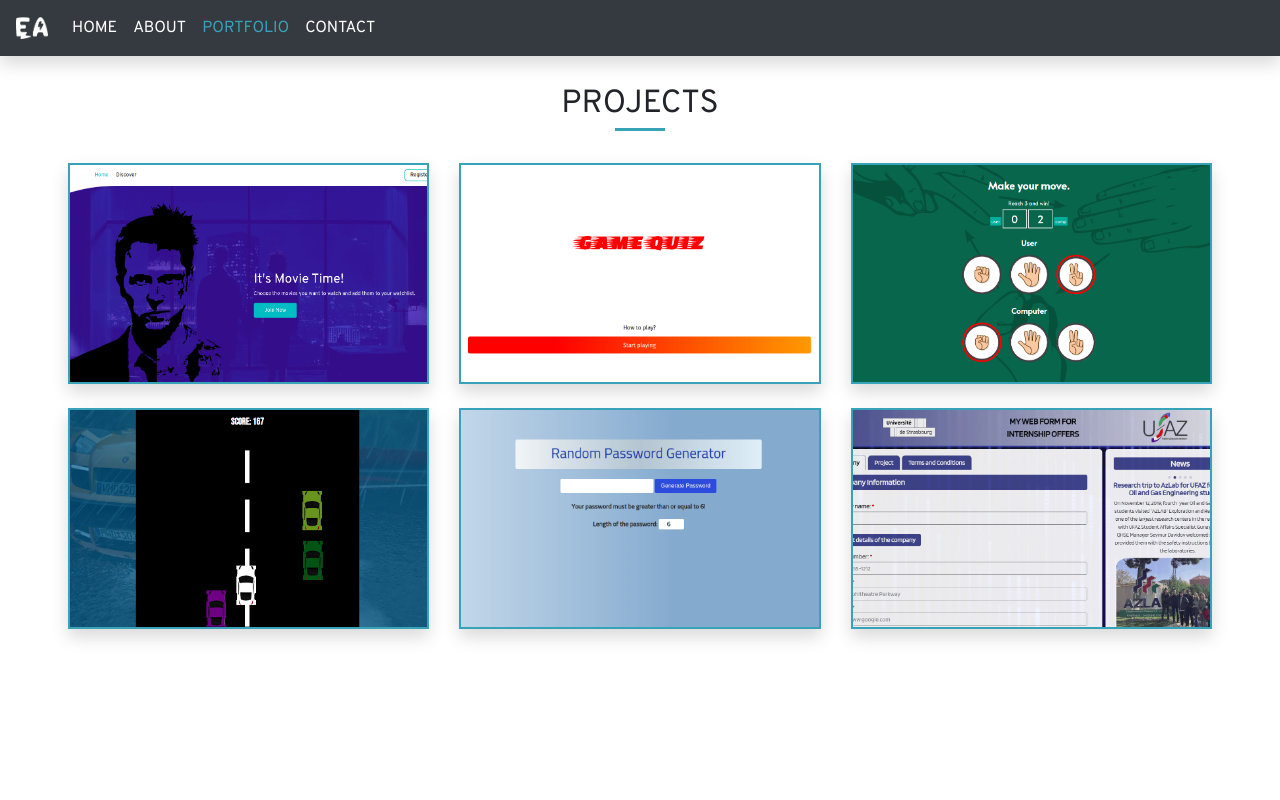
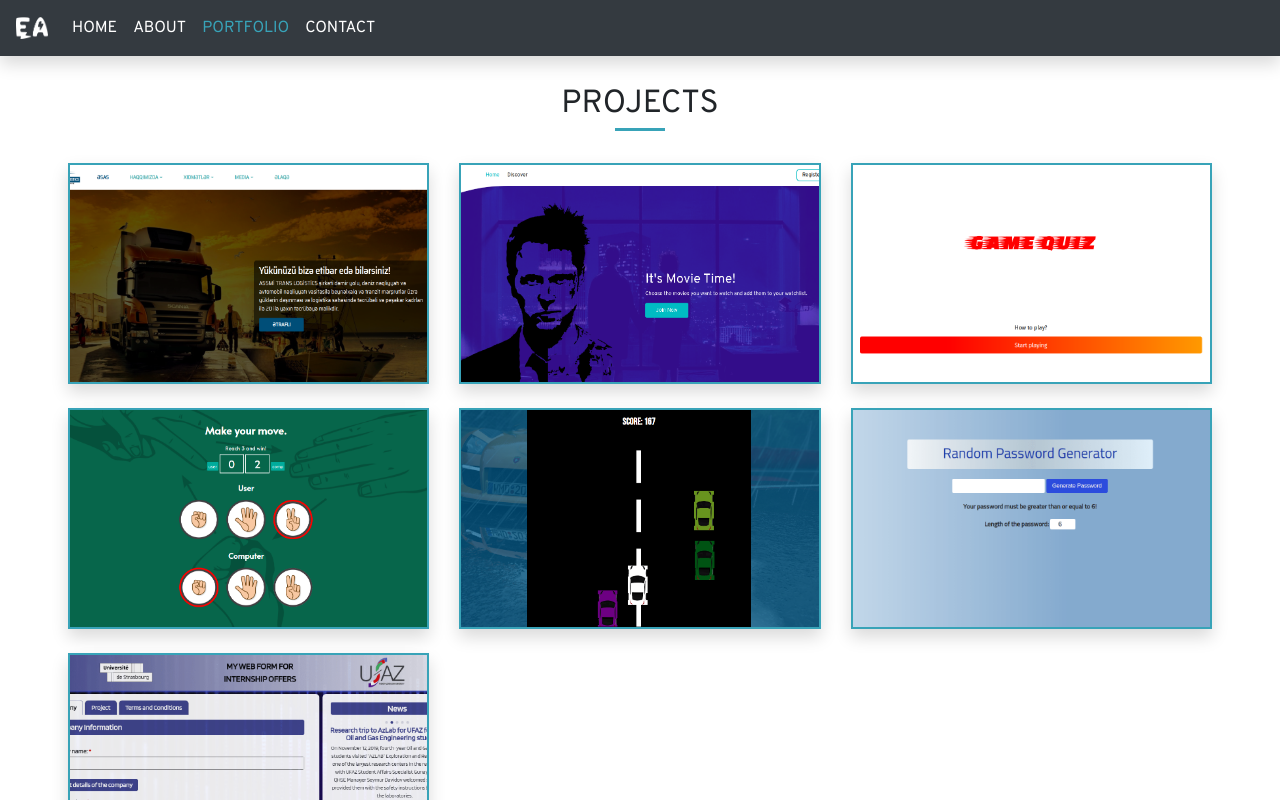
Before and after one commit to eyvazahmadzada/portfolio, an Angular app: page /portfolio in a window 1280 px wide. Shown: the top 800 px of the page. Built offline with nearby package versions, Linux system fonts and the light colour scheme.

Commit message:
assmilogistics added

```diff
--- a/src/app/pages/portfolio/portfolio.component.ts
+++ b/src/app/pages/portfolio/portfolio.component.ts
@@ -8,6 +8,13 @@ import { Project } from '../../shared/project.model';
 })
 export class PortfolioComponent {
   projects: Project[] = [
+    new Project(
+      'ASSMI Trans Logistics LLC',
+      'Multi-language and fully responsive website of a logistics company',
+      'assmilogistics.png',
+      'https://assmilogistics.com/',
+      'NextJS'
+    ),
     new Project(
       'Netlist',
       'A website to discover movies & tv series and to add them to watchlist.',
@@ -37,21 +44,6 @@ export class PortfolioComponent {
       'https://gamecar.netlify.app/',
       'HTML, CSS, JS'
     ),
-    // new Project(
-    //   'Ecommerce Website',
-    //   'A basic ecommerce project with authentication feature.',
-    //   'ecommerce.png',
-    //   'https://web-ecommerce.netlify.app/',
-    //   'Angular 9'
-    // ),
-    // new Project(
-    //   'To Do App',
-
-    //   'A website to create, delete tasks, mark them as done when needed.',
-    //   'todo.png',
-    //   'https://web-todo-app.netlify.app/',
-    //   'HTML, CSS, jQuery'
-    // ),
     new Project(
       'Random Password Generator',
       'A basic website to generate random passwords with any length.',
```
Also changed, not shown: src/assets/images/assmilogistics.png (added).
